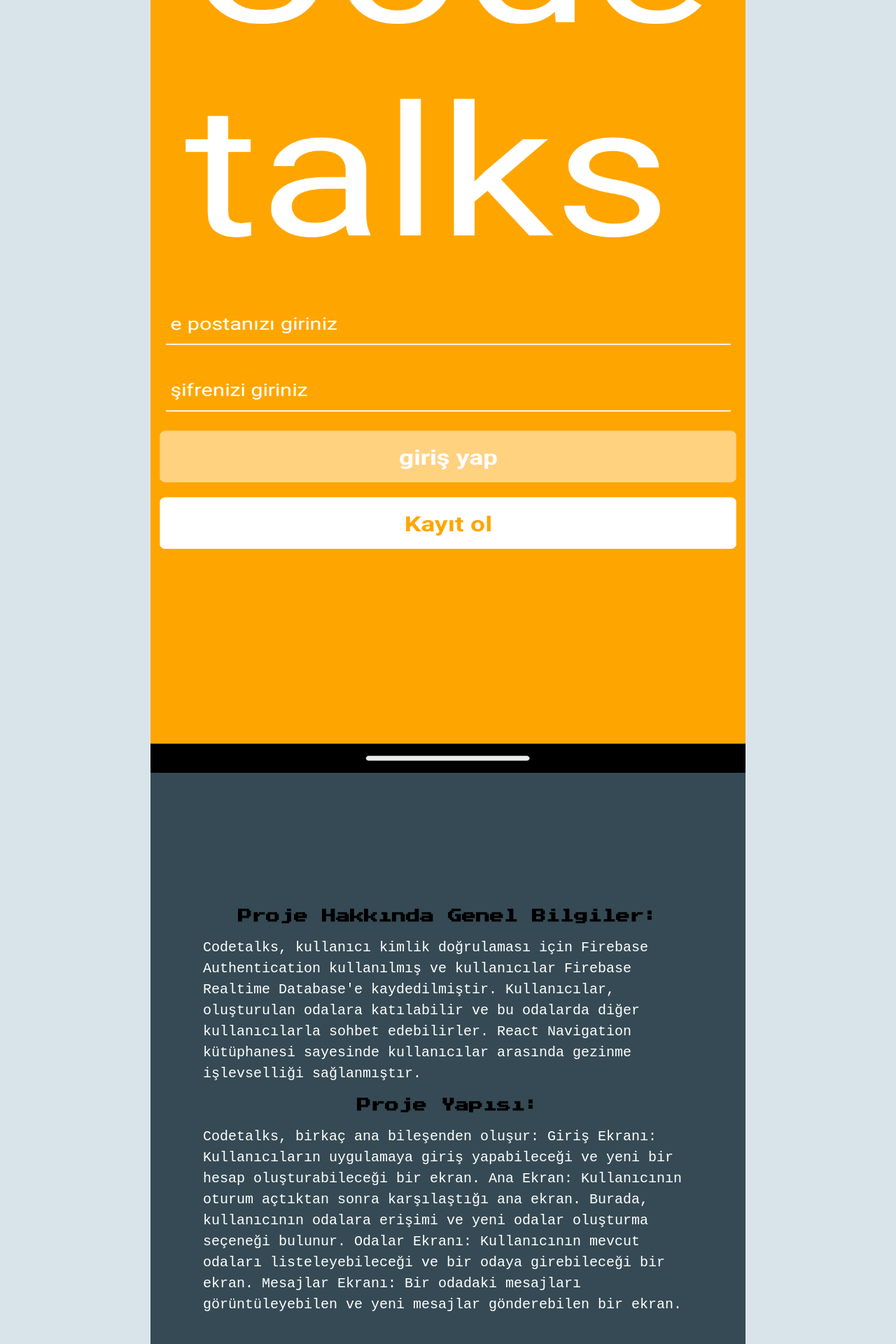
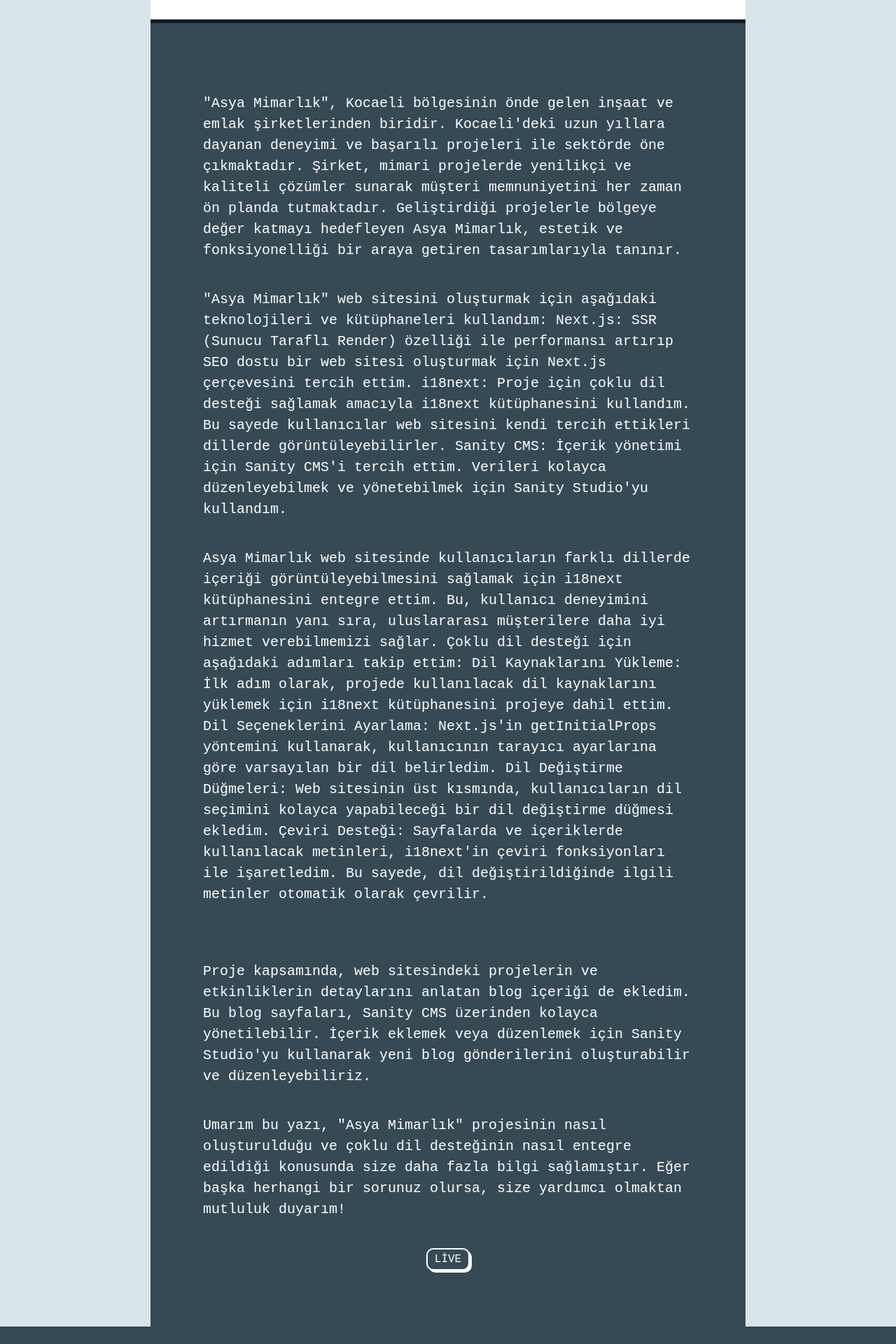
Before and after one commit to emirtetik/Frontmir-Portfolio, a Next.js app: page /blog/1 in a window 1280 px wide. Shown: the part 880-2800 px from the top of the page at 70% size. Built offline with nearby package versions, Linux system fonts and the light colour scheme.

Commit message:
new blog added and auotFocus removed

```diff
--- a/components/MarkAbout/MarkdownAbout.js
+++ b/components/MarkAbout/MarkdownAbout.js
@@ -74,7 +74,6 @@
         <h2 className={MarkAboutcss.editor_head}>Editor</h2>
         <div className={MarkAboutcss.panel}><p>Example Code</p></div>
         <textarea
-          autoFocus
           className={MarkAboutcss.textarea}
           value={input}
           onChange={handleInputChange}
--- a/data.js
+++ b/data.js
@@ -3,6 +3,35 @@
 export  const  data = [
     {
         "id":1,
+        "header":"Asya Mimarlık ve Sanity",
+        "date":"20 Temmuz 2023'de yüklendi.",
+        "make": "Nextjs,Sanity,i18n",
+        "img":"/images/asyamimar.png",
+        'text': `Merhaba tekrar! Bu yazımda, son projem olan "Asya Mimarlık" web sitesini daha detaylı bir şekilde inceleyeceğim. Projede kullanılan teknolojilere ek olarak, çoklu dil desteğini nasıl entegre ettiğimizi de anlatacağım.`,
+        'text1': `"Asya Mimarlık", Kocaeli bölgesinin önde gelen inşaat ve emlak şirketlerinden biridir. Kocaeli'deki uzun yıllara dayanan deneyimi ve başarılı projeleri ile sektörde öne çıkmaktadır. Şirket, mimari projelerde yenilikçi ve kaliteli çözümler sunarak müşteri memnuniyetini her zaman ön planda tutmaktadır. Geliştirdiği projelerle bölgeye değer katmayı hedefleyen Asya Mimarlık, estetik ve fonksiyonelliği bir araya getiren tasarımlarıyla tanınır.`,
+        'text2': `"Asya Mimarlık" web sitesini oluşturmak için aşağıdaki teknolojileri ve kütüphaneleri kullandım:
+
+        Next.js: SSR (Sunucu Taraflı Render) özelliği ile performansı artırıp SEO dostu bir web sitesi oluşturmak için Next.js çerçevesini tercih ettim.
+        i18next: Proje için çoklu dil desteği sağlamak amacıyla i18next kütüphanesini kullandım. Bu sayede kullanıcılar web sitesini kendi tercih ettikleri dillerde görüntüleyebilirler.
+        Sanity CMS: İçerik yönetimi için Sanity CMS'i tercih ettim. Verileri kolayca düzenleyebilmek ve yönetebilmek için Sanity Studio'yu kullandım.`,
+        'text3': `Asya Mimarlık web sitesinde kullanıcıların farklı dillerde içeriği görüntüleyebilmesini sağlamak için i18next kütüphanesini entegre ettim. Bu, kullanıcı deneyimini artırmanın yanı sıra, uluslararası müşterilere daha iyi hizmet verebilmemizi sağlar.
+
+        Çoklu dil desteği için aşağıdaki adımları takip ettim:
+
+        Dil Kaynaklarını Yükleme: İlk adım olarak, projede kullanılacak dil kaynaklarını yüklemek için i18next kütüphanesini projeye dahil ettim.
+
+        Dil Seçeneklerini Ayarlama: Next.js'in getInitialProps yöntemini kullanarak, kullanıcının tarayıcı ayarlarına göre varsayılan bir dil belirledim.
+
+        Dil Değiştirme Düğmeleri: Web sitesinin üst kısmında, kullanıcıların dil seçimini kolayca yapabileceği bir dil değiştirme düğmesi ekledim.
+
+        Çeviri Desteği: Sayfalarda ve içeriklerde kullanılacak metinleri, i18next'in çeviri fonksiyonları ile işaretledim. Bu sayede, dil değiştirildiğinde ilgili metinler otomatik olarak çevrilir.`,
+        'text4': `Proje kapsamında, web sitesindeki projelerin ve etkinliklerin detaylarını anlatan blog içeriği de ekledim. Bu blog sayfaları, Sanity CMS üzerinden kolayca yönetilebilir. İçerik eklemek veya düzenlemek için Sanity Studio'yu kullanarak yeni blog gönderilerini oluşturabilir ve düzenleyebiliriz.`,
+        'text7':`Umarım bu yazı, "Asya Mimarlık" projesinin nasıl oluşturulduğu ve çoklu dil desteğinin nasıl entegre edildiği konusunda size daha fazla bilgi sağlamıştır. Eğer başka herhangi bir sorunuz olursa, size yardımcı olmaktan mutluluk duyarım!`,
+        'live':"https://asya-mimarlik.vercel.app/",
+        "href":  "https://github.com/emirtetik/Asya-Mimarlik",
+    },
+    {
+        "id":2,
         "header":"React Native ile Mesajlaşma",
         "date":"9 Temmuz 2023'de yüklendi.",
         "img":"/images/login.png",
@@ -41,7 +70,7 @@
 
     },
     {
-        "id":2,
+        "id":3,
         "header":"Nextjs İle Spora Başlayabilirsin.",
         "date":"6 Temmuz 2023'de yüklendi.",
         "img":"/images/alies.png",
@@ -58,7 +87,7 @@
           "make": "Nextjs-Bootstrap"
     },
     {
-    "id":3,
+    "id":4,
     "header":"AyvazCamping Work",
     "date":  "9 Ekim 2022'de yüklendi.",
     "listext1":"Sadece Html ve Css kullanarak yapabiliceğiniz bir web sitesi.",
@@ -87,7 +116,7 @@
        },
 
 {
-    "id":4,
+    "id":5,
     "header":"React nedir? ",
     "date":"14 Aralık 2022'de yüklendi.",
     "text":"Bu Projede kullandığım diller ve detayları;",
@@ -116,7 +145,7 @@
     "make": "React-Gsap-React_scroll"
 },
 {
-    "id":5,
+    "id":6,
     "header":"Node.js Nedir?",
     "date":"1 Şubat 2022'de yüklendi.",
     // "title":"Node.js açık kaynaklıdır bu da demek oluyor ki JavaScript kodunu tarayıcı ya da benzeri bir şeye ihtiyaç duymadan kolaylıkla bilgisayarınızda çalıştırabilirsiniz. ",
--- a/pages/index.js
+++ b/pages/index.js
@@ -47,6 +47,8 @@
       />
 
     <div className='home'>
+
+
 
     {/* -----hero------ */}
 <section className="banner">
```
Also changed, not shown: public/images/asyamimar.png (added), styles/Details.module.css (line endings or trailing spaces).
